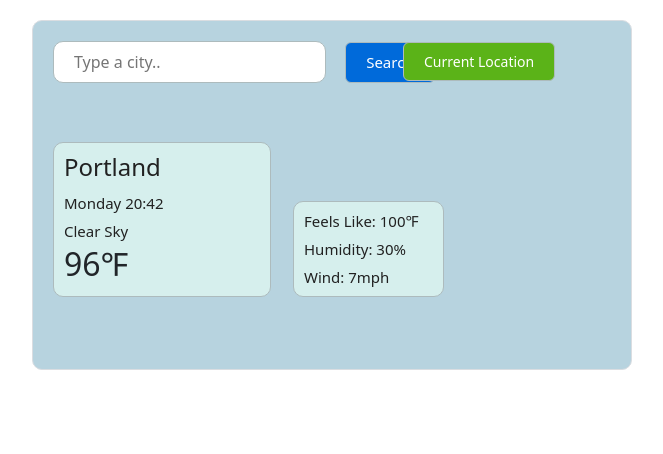
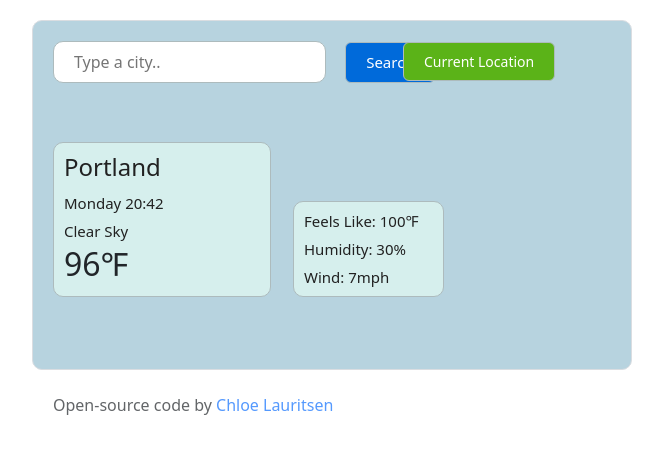
Before and after one commit to Spoonsiest/Weather-App, a plain HTML site: page index.html in a window 1280 px wide. Shown: the whole page, without its empty margins (308-971 px from the left). Drawn offline with nearby package versions, Linux system fonts and the light colour scheme.

Commit message:
Updated CSS and added a footer link to GitHub

```diff
--- a/index.html
+++ b/index.html
@@ -15,6 +15,7 @@
   </head>
 
   <body>
+    <div class="container">
       <div id="weather-app">
         <form id="city-form">
           <input type="text" id="city-input" placeholder="Type a city.." />
@@ -32,6 +33,16 @@
           <li id="humidity">Humidity: 30%</li>
           <li id="wind">Wind: 7mph</li>
         </ul>
+        <p id="footer-signature">
+          Open-source code by
+          <a
+            href="https://github.com/Spoonsiest/Weather-App"
+            target="_blank"
+            id="github-link"
+            >Chloe Lauritsen</a
+          >
+        </p>
+      </div>
     </div>
     <script src="src/index.js"></script>
     <script
--- a/src/styles.css
+++ b/src/styles.css
@@ -9,6 +9,7 @@ body {
   max-width: 600px;
   max-height: 350px;
   background-color: #b7d3df;
+  margin-bottom: 0px;
 }
 #city-input {
   border: 1px solid;
@@ -94,6 +95,13 @@ h2 {
   font-size: 14px;
   padding: 8px 20px;
 }
+#footer-signature {
+  opacity: 70%;
+  margin-top: 0px;
+}
+#github-link {
+  text-decoration: none;
+}
 a:hover {
   cursor: pointer;
   text-decoration: underline;
```
Lines whose indentation alone changed are shown as unchanged.
